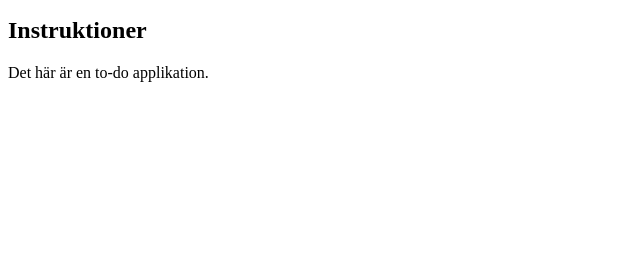
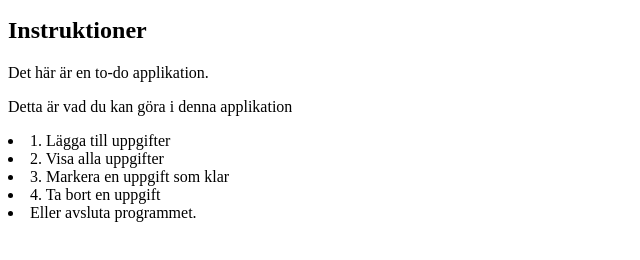
Before and after one commit to freddeand/toDoApp, a plain HTML site: page index.html in a window 1280 px wide. Shown: the part 104-364 px from the top of the page, without its empty margins (0-640 px from the left). Drawn offline with Linux system fonts and the light colour scheme.

Commit message:
Starten för instruktioner för applikationen

```diff
--- a/index.html
+++ b/index.html
@@ -10,6 +10,12 @@
     <button onclick="showMenu()">Start</button>
     <h2>Instruktioner</h2>
     <p>Det här är en to-do applikation.</p>
+    <p>Detta är vad du kan göra i denna applikation</p>
+    <li>1. Lägga till uppgifter</li>
+    <li>2. Visa alla uppgifter</li>
+    <li>3. Markera en uppgift som klar</li>
+    <li>4. Ta bort en uppgift</li>
+    <li>Eller avsluta programmet.</li>
     <script src="/script.js" defer></script>
   </body>
 </html>
```
